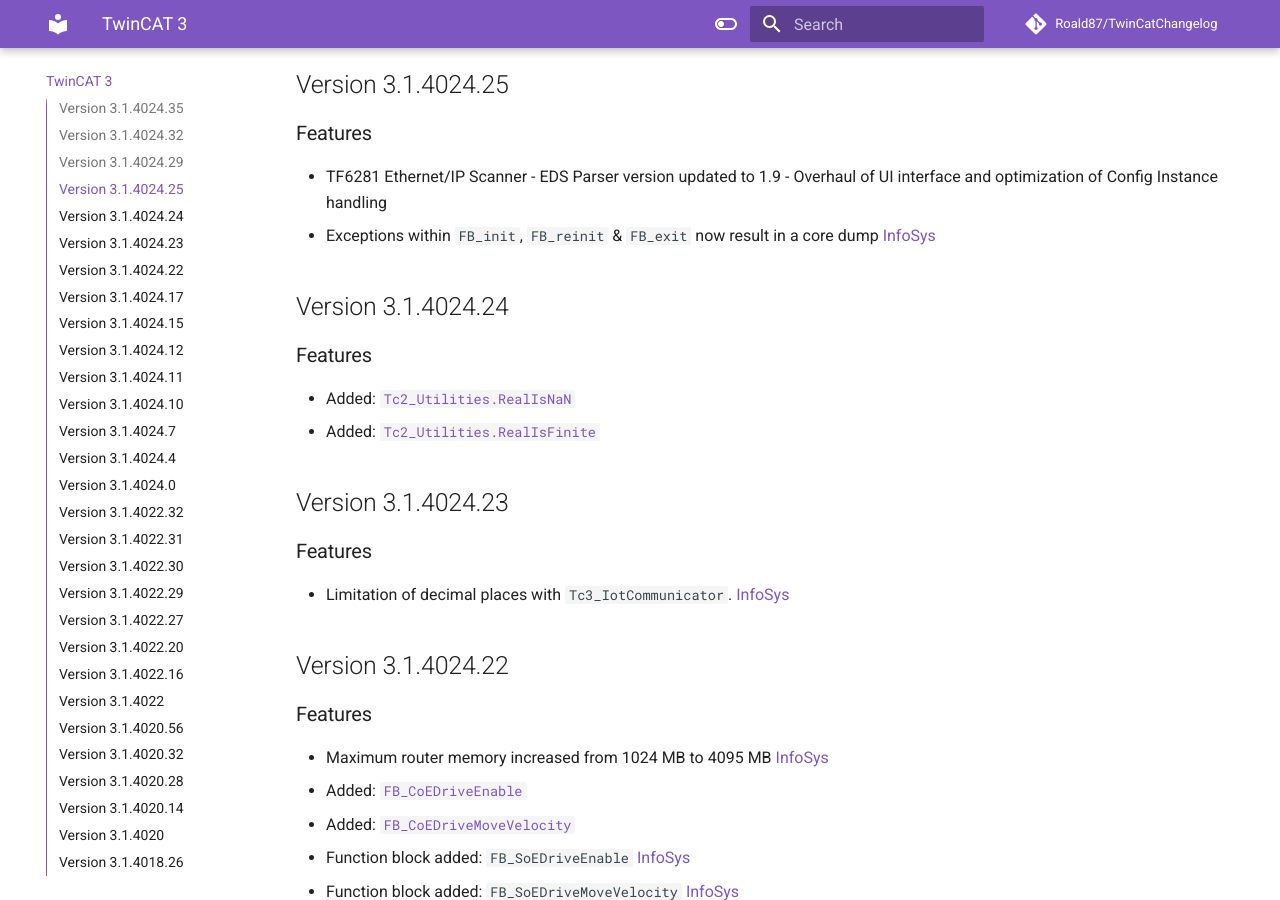
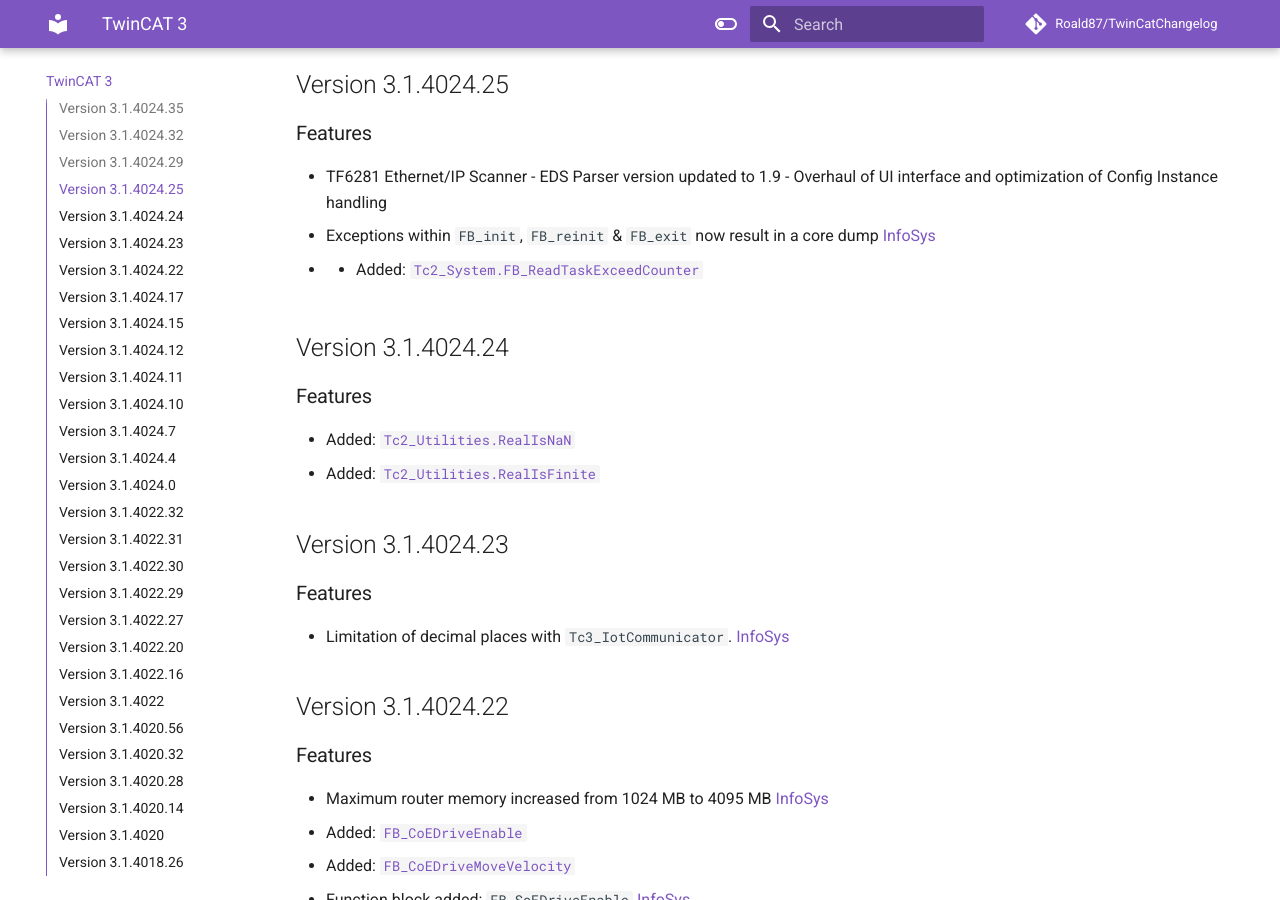
Before and after one commit to Roald87/TwinCatChangelog, an MkDocs documentation site: the page built from docs/tc3.md, in a window 1280 px wide and 900 px high, scrolled down 5791 px. Built offline with MkDocs 1.6.1 and Material for MkDocs 9.7.7, drawn with Linux system fonts in a browser that asks for light colours; comment, search, counter and statistics services are not loaded.

Commit message:
V 4024.25 added functionblock to see the exceed count of tasks

```diff
--- a/docs/tc3.md
+++ b/docs/tc3.md
@@ -188,6 +188,7 @@
 
 -   TF6281 Ethernet/IP Scanner - EDS Parser version updated to 1.9 - Overhaul of UI interface and optimization of Config Instance handling
 -   Exceptions within `FB_init`, `FB_reinit` & `FB_exit` now result in a core dump [InfoSys](https://infosys.beckhoff.com/english.php?content=../content/1033/tc3_plc_intro/5094414603.html&id=)
+-   -   Added: [`Tc2_System.FB_ReadTaskExceedCounter`](https://infosys.beckhoff.com/english.php?content=../content/1033/tcplclib_tc2_system/11267603979.html&id=6554750661018839478)
 
 ## Version 3.1.4024.24
 
```
